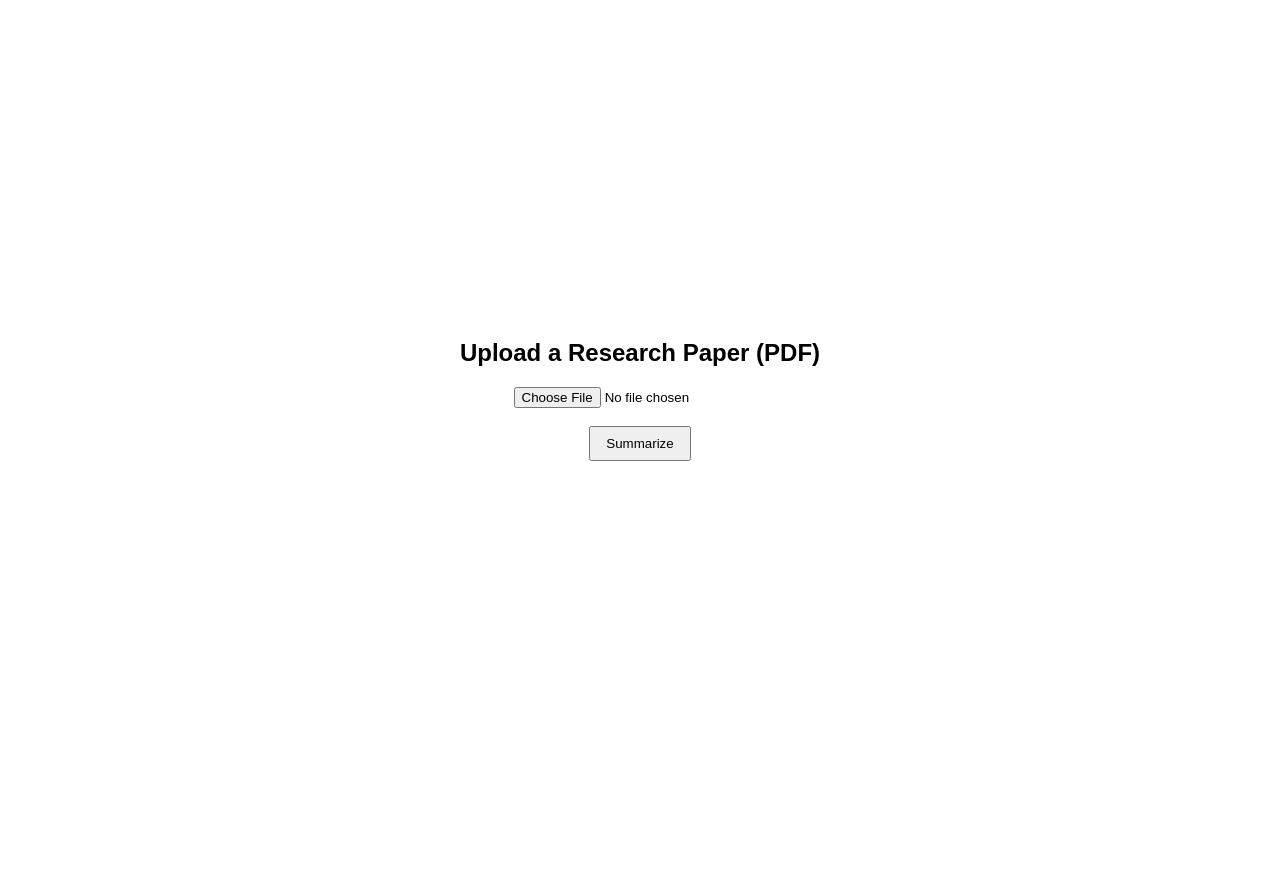
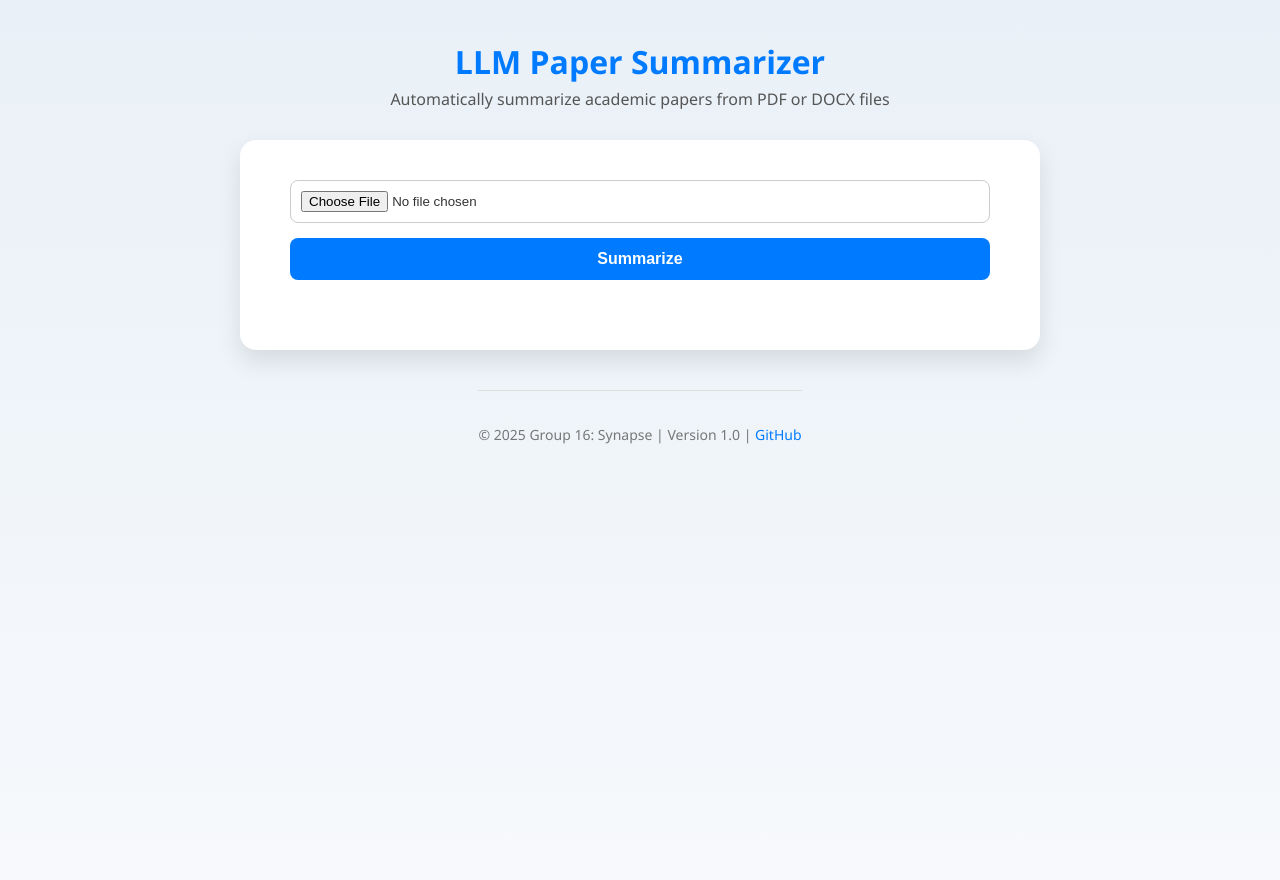
Before and after one commit to JCBailey1227/Capstone-Project, a Flask app: page / in a window 1280 px wide. Before the commit the page ends 461 px from the top, so only its background shows below. Run offline with Flask 3, Linux system fonts and the light colour scheme.

Commit message:
New Look and Docx

```diff
--- a/app.py
+++ b/app.py
@@ -1,15 +1,24 @@
 from flask import Flask, request, render_template
 import PyPDF2
+import docx
 import ollama
 
 app = Flask(__name__)
 
 def extract_text_from_pdf(file_stream):
-    """Extracts all text from a PDF file stream."""
+    """Extract text from a PDF file stream."""
     reader = PyPDF2.PdfReader(file_stream)
     text = ""
     for page in reader.pages:
         text += page.extract_text() or ""
+    return text.strip()
+
+def extract_text_from_docx(file_stream):
+    """Extract text from a DOCX file stream."""
+    doc = docx.Document(file_stream)
+    text = ""
+    for para in doc.paragraphs:
+        text += para.text + "\n"
     return text.strip()
 
 @app.route("/", methods=["GET"])
@@ -21,14 +30,22 @@ def summarize():
     if "file" not in request.files:
         return "No file uploaded", 400
 
-    pdf_file = request.files["file"]
-    if pdf_file.filename == "":
+    uploaded_file = request.files["file"]
+    if uploaded_file.filename == "":
         return "Empty file", 400
 
-    text = extract_text_from_pdf(pdf_file)
+    # Determine file type
+    if uploaded_file.filename.lower().endswith(".pdf"):
+        text = extract_text_from_pdf(uploaded_file)
+    elif uploaded_file.filename.lower().endswith(".docx"):
+        text = extract_text_from_docx(uploaded_file)
+    else:
+        return "Unsupported file type. Please upload PDF or DOCX.", 400
+
     if not text:
-        return "No text found in PDF.", 400
+        return "No text found in the document.", 400
 
+    # Truncate if necessary
     max_chars = 8000
     text = text[:max_chars]
 
--- a/requirements.txt
+++ b/requirements.txt
@@ -1,6 +1,7 @@
 flask
 ollama
 PyPDF2
+python-docx
 
 #Install Ollama desktop app at https://ollama.ai/download to run local Ai (Download the model used in the code "llama3.1:8b")
 #I believe the Ollama app needs to be running when you're using it for the code
--- a/static/style.css
+++ b/static/style.css
@@ -1,25 +1,156 @@
+/* Global styles */
 body {
   display: flex;
   flex-direction: column;
-  justify-content: center;
+  justify-content: flex-start;
   align-items: center;
   text-align: center;
-  height: 100vh;
+  min-height: 100vh;
   margin: 0;
-  font-family: Arial, sans-serif;
+  font-family: 'Segoe UI', Tahoma, Geneva, Verdana, sans-serif;
+  background: linear-gradient(to bottom, #e9f0f7, #f7f9fc);
+  color: #333;
+  padding: 40px 20px;
 }
 
+/* Header */
+.site-header {
+  text-align: center;
+  margin-bottom: 30px;
+}
+
+.site-header h1 {
+  margin: 0;
+  font-size: 32px;
+  font-weight: 700;
+  color: #007bff;
+}
+
+.site-header p {
+  margin: 5px 0 0 0;
+  font-size: 16px;
+  color: #555;
+}
+
+/* Container for form and summary */
+.container {
+  width: 100%;
+  max-width: 700px;
+  background-color: #ffffff;
+  padding: 40px 50px;
+  border-radius: 16px;
+  box-shadow: 0 12px 25px rgba(0,0,0,0.1);
+  transition: transform 0.2s ease;
+}
+
+.container:hover {
+  transform: translateY(-3px);
+}
+
+/* Form styles */
 form {
-  margin-bottom: 20px;
+  display: flex;
+  flex-direction: column;
+  gap: 15px;
+  margin-bottom: 30px;
+}
+
+input[type="file"] {
+  padding: 10px;
+  border: 1px solid #ccc;
+  border-radius: 8px;
+  transition: border-color 0.2s ease;
+}
+
+input[type="file"]:focus {
+  border-color: #007bff;
+  outline: none;
 }
 
 button {
-  padding: 8px 15px;
+  padding: 12px 25px;
+  background-color: #007bff;
+  border: none;
+  border-radius: 8px;
+  color: white;
+  font-size: 16px;
+  font-weight: 600;
+  transition: background-color 0.2s ease, transform 0.2s ease;
   cursor: pointer;
 }
 
+button:hover {
+  background-color: #0056b3;
+  transform: translateY(-2px);
+}
+
+/* Summary box */
 .summary-box {
-  max-width: 600px;
-  margin-top: 20px;
+  max-width: 100%;
+  background-color: #f1f5fa;
+  border-left: 6px solid #007bff;
+  padding: 25px;
+  border-radius: 12px;
   text-align: left;
+  white-space: pre-wrap; /* preserve line breaks */
+  font-size: 15px;
+  line-height: 1.6;
+  color: #333;
 }
+
+/* Headings */
+h2 {
+  margin-bottom: 25px;
+  font-weight: 700;
+  font-size: 28px;
+  color: #1a1a1a;
+}
+
+h3 {
+  margin-bottom: 15px;
+  font-weight: 600;
+  font-size: 20px;
+  color: #007bff;
+}
+
+/* Footer */
+.site-footer {
+  text-align: center;
+  margin-top: 40px;
+  padding: 20px 0;
+  font-size: 14px;
+  color: #777;
+  border-top: 1px solid #ddd;
+}
+
+.site-footer a {
+  color: #007bff;
+  text-decoration: none;
+}
+
+.site-footer a:hover {
+  text-decoration: underline;
+}
+
+/* Responsive adjustments */
+@media (max-width: 600px) {
+  .container {
+    padding: 30px 20px;
+  }
+
+  h2 {
+    font-size: 24px;
+  }
+
+  h3 {
+    font-size: 18px;
+  }
+
+  .site-header h1 {
+    font-size: 28px;
+  }
+
+  .site-header p {
+    font-size: 14px;
+  }
+}
--- a/templates/upload.html
+++ b/templates/upload.html
@@ -6,16 +6,28 @@
   <title>LLM Paper Summarizer</title>
 </head>
 <body>
-  <h2>Upload a Research Paper (PDF)</h2>
+  <!-- Header -->
+  <header class="site-header">
+    <h1>LLM Paper Summarizer</h1>
+    <p>Automatically summarize academic papers from PDF or DOCX files</p>
+  </header>
+
+  <!-- Main container -->
+  <div class="container">
     <form method="POST" enctype="multipart/form-data" action="/summarize">
-    <input type="file" name="file" accept=".pdf" required>
-    <br><br>
+      <input type="file" name="file" accept=".pdf,.docx" required>
       <button type="submit">Summarize</button>
     </form>
 
     {% if summary %}
       <h3>Summary:</h3>
-    <p>{{ summary }}</p>
+      <div class="summary-box">{{ summary }}</div>
     {% endif %}
+  </div>
+
+  <!-- Footer -->
+  <footer class="site-footer">
+    <p>© 2025 Group 16: Synapse | Version 1.0 | <a href="https://github.com/JCBailey1227/Capstone-Project" target="_blank">GitHub</a></p>
+  </footer>
 </body>
 </html>
```
Lines whose indentation alone changed are shown as unchanged.
